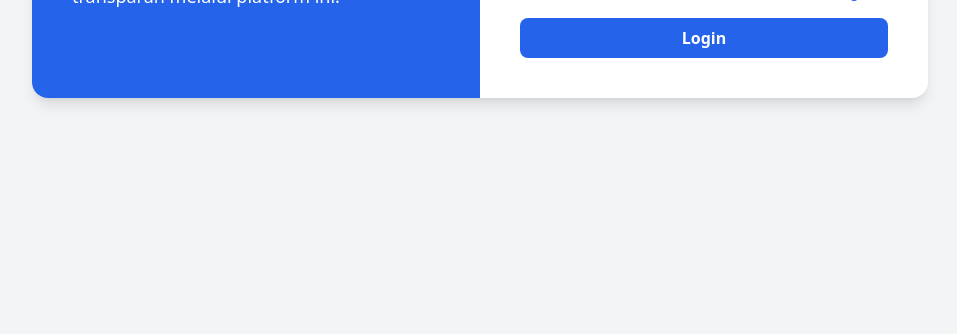
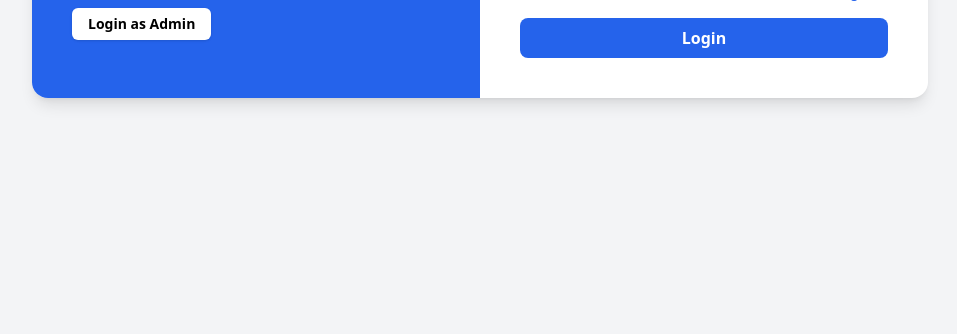
Before and after one commit to JienFran/UTS-AWP, a plain HTML site: page index.html in a window 1280 px wide. Shown: the part 466-800 px from the top of the page, without its empty margins (160-1117 px from the left). Drawn offline with nearby package versions, Linux system fonts and the light colour scheme.

Commit message:
Update index.html

```diff
--- a/index.html
+++ b/index.html
@@ -11,6 +11,7 @@
     <div class="w-1/2 p-10 flex flex-col justify-center text-white bg-blue-600 rounded-l-2xl">
       <h1 class="text-4xl font-bold mb-4">Welcome to Donasi Digital</h1>
       <p class="text-lg">Mari berdonasi dengan mudah, cepat, dan transparan melalui platform ini.</p>
+      <button onclick="window.location.href='/admin'" class="mt-7 bg-white text-black text-sm px-4 py-1.5 rounded-md font-semibold shadow hover:bg-gray-200 transition duration-200 self-start">Login as Admin</button>
     </div>
     <div class="w-1/2 p-10 flex flex-col justify-center">
       <h2 class="text-2xl font-bold text-center mb-6">Login</h2>
```
